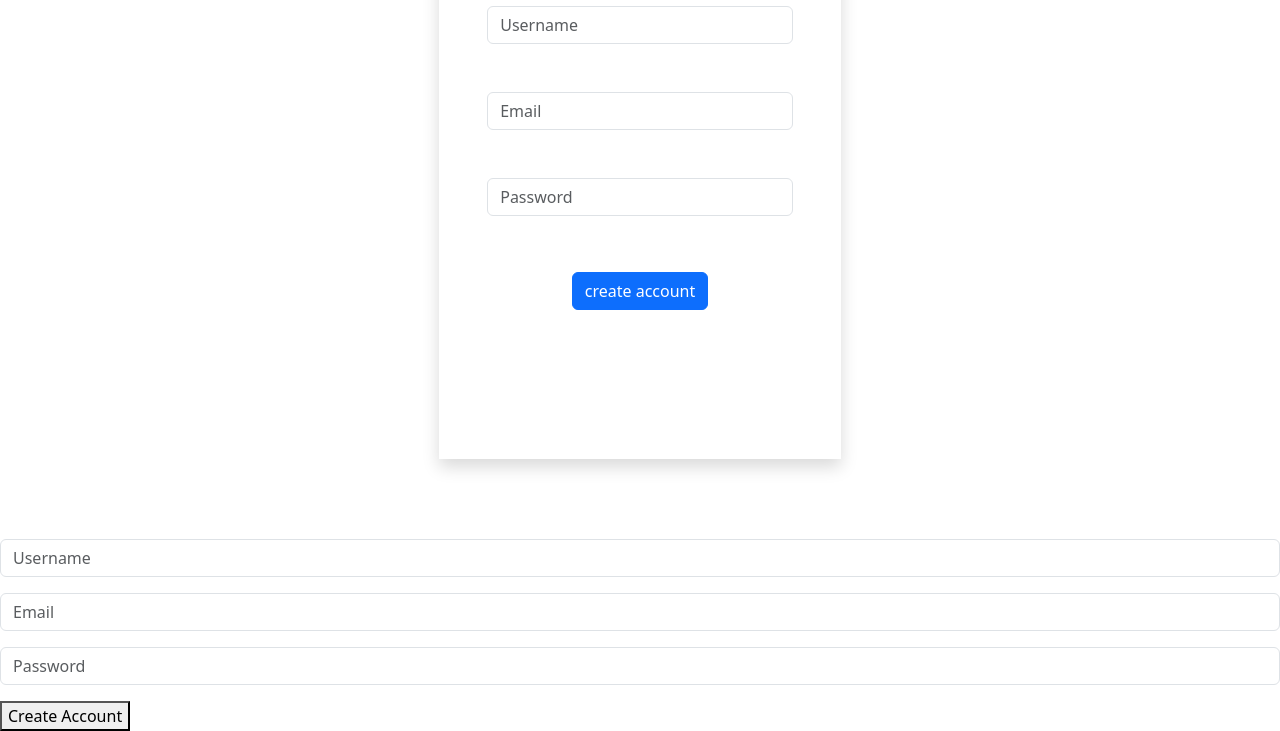
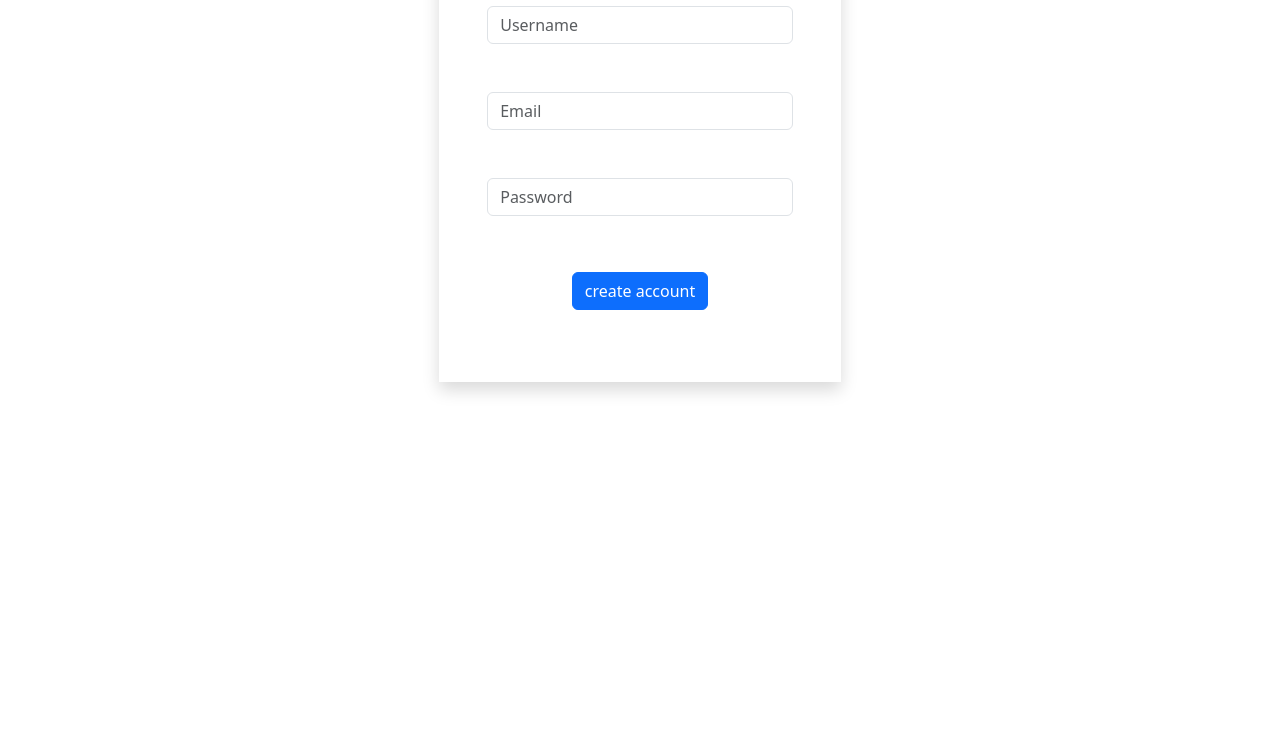
Before and after one commit to RanaAldosari/PikTale, a plain HTML site: page regester.html in a window 1280 px wide. Shown: the part 261-992 px from the top of the page. After the commit the page ends 800 px from the top, so only its background shows below. Drawn offline with nearby package versions, Linux system fonts and the light colour scheme.

Commit message:
updateForm

```diff
--- a/regester.html
+++ b/regester.html
@@ -7,7 +7,7 @@
 </head>
 <body>
     <div style="display: flex; flex-direction: column; justify-content: center; align-items: center; height: 100vh;">
-    <div style="height: 80vh; display: flex; flex-direction: column;align-items: center; justify-content: center;" class="shadow p-5">
+    <div style=" display: flex; flex-direction: column;align-items: center; justify-content: center;" class="shadow p-5">
  <h2>Carete Your Account</h2>
    <input type="text" id="regester-userName"class="form-control form-control my-3"  placeholder="Username" />
   <p id="error-userName"></p>
@@ -20,15 +20,6 @@
     </div>
   </div>
 
-  <input type="text" id="regester-userName"class="form-control" placeholder="Username" />
-  <p id="error-userName"></p>
-
-  <input type="email" id="regester-email"class="form-control" placeholder="Email" />
-  <p id="error-email"></p>
-
-  <input type="password" id="regester-pass"class="form-control" placeholder="Password" />
-  <p id="error-pass"></p>
-  <button id="createAccount">Create Account</button>
 
     <script src="https://cdn.jsdelivr.net/npm/bootstrap@5.3.6/dist/js/bootstrap.bundle.min.js" integrity="sha384-j1CDi7MgGQ12Z7Qab0qlWQ/Qqz24Gc6BM0thvEMVjHnfYGF0rmFCozFSxQBxwHKO" crossorigin="anonymous"></script>
   <script>
```
